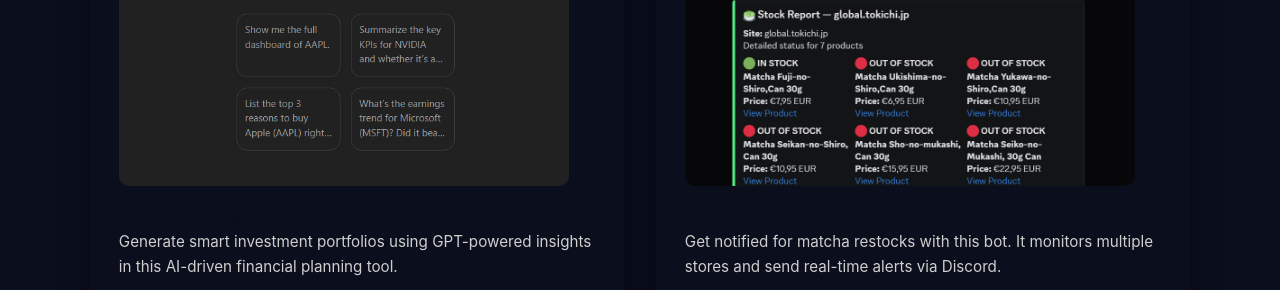
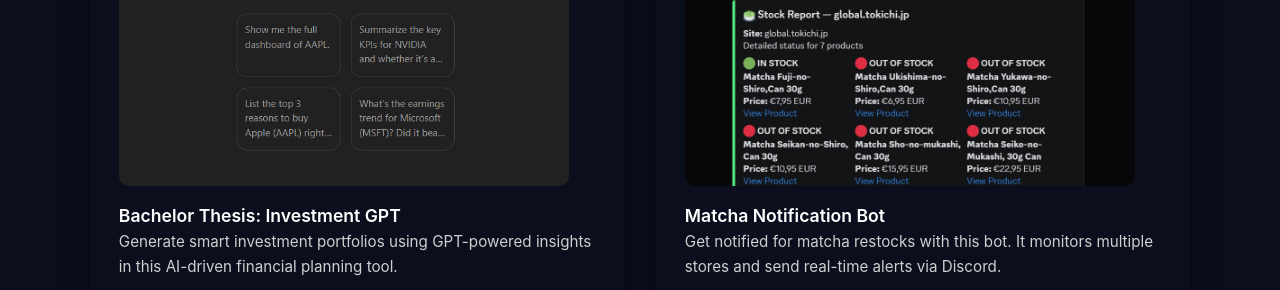
Before and after one commit to nicoleromeroo/Personal-Website, a plain HTML site: page index.html in a window 1280 px wide. Shown: the part 1738-2028 px from the top of the page. Drawn offline with Linux system fonts and the light colour scheme.

Commit message:
final 2.0?

```diff
--- a/styles.css
+++ b/styles.css
@@ -449,7 +449,7 @@ button:hover {
 .project-card h3 {
   font-size: 1.1rem;
   font-weight: 600;
-  color: var(--bg-color);
+  color: #fff;
 }
 
 .project-card p {
```
